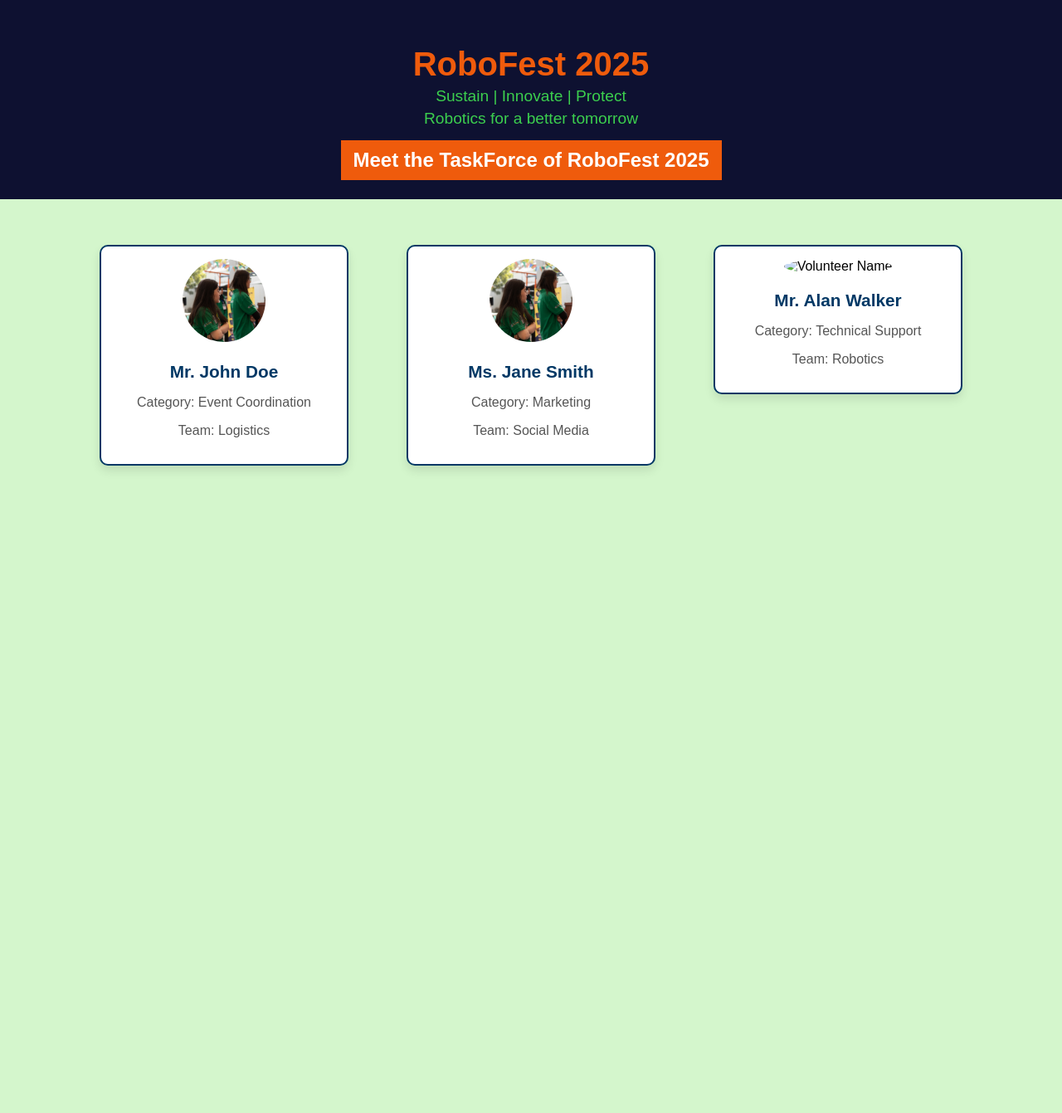
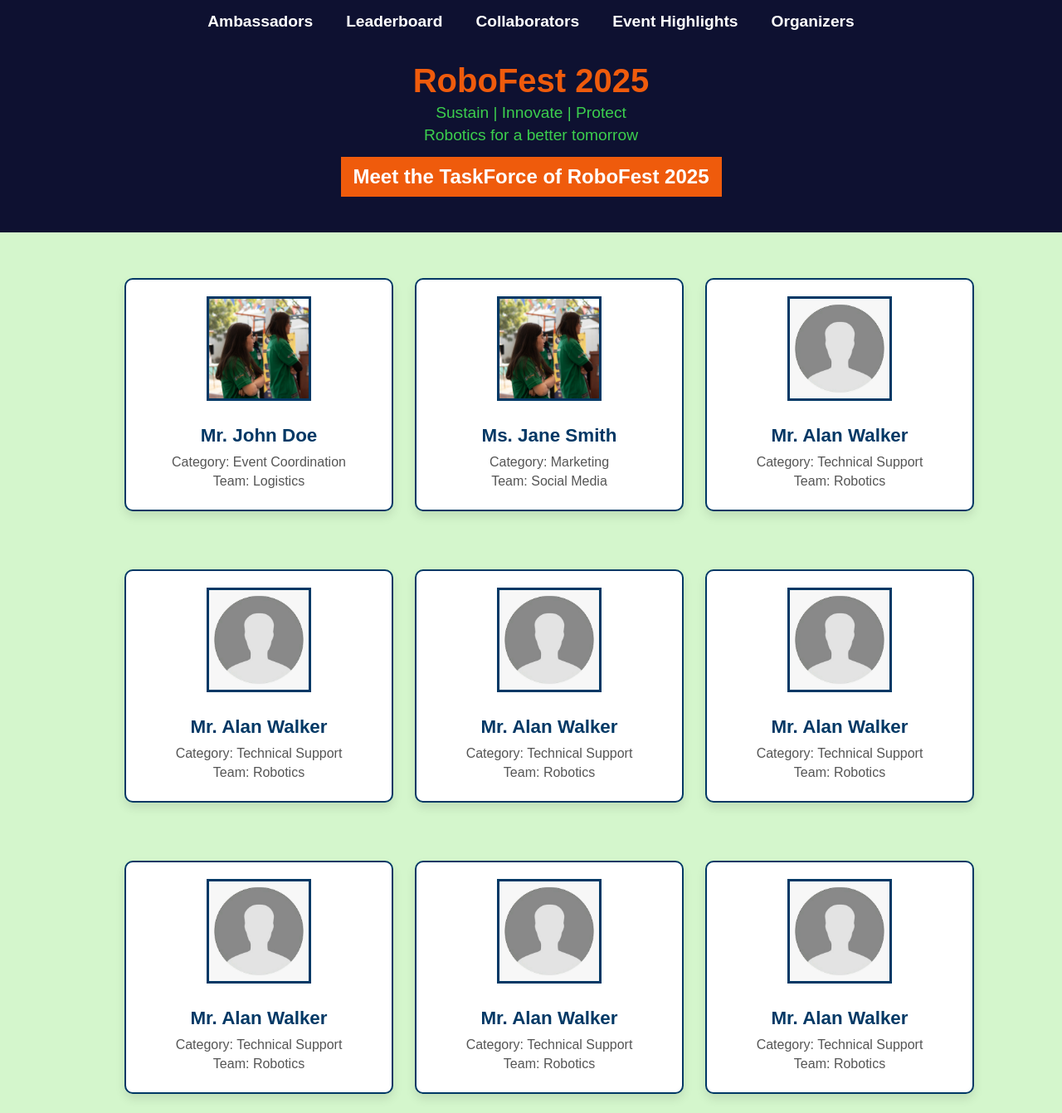
Before and after one commit to techticsclubpakistan/RoboFestVolunteers2025, a plain HTML site: page index.html in a window 1280 px wide. Shown: the top 1341 px of the page at 83% size. Before the commit the page ends 800 px from the top, so only its background shows below. Drawn offline with Linux system fonts and the light colour scheme.

Commit message:
Updated with navigation bar

```diff
--- a/index.html
+++ b/index.html
@@ -7,6 +7,17 @@
     <link rel="stylesheet" href="styles.css">
 </head>
 <body>
+    <!-- Navigation Bar -->
+    <nav class="navbar">
+        <ul class="navbar-list">
+            <li><a href="#ambassadors" class="navbar-link">Ambassadors</a></li>
+            <li><a href="#leaderboard" class="navbar-link">Leaderboard</a></li>
+            <li><a href="#collaborators" class="navbar-link">Collaborators</a></li>
+            <li><a href="#event-highlights" class="navbar-link">Event Highlights</a></li>
+            <li><a href="#organizers" class="navbar-link">Organizers</a></li>
+        </ul>
+    </nav>
+
     <!-- Header Section -->
     <header>
         <div class="text-section">
@@ -44,7 +55,136 @@
         <!-- TaskForce Block 3 -->
         <div class="taskforce-block">
             <div class="taskforce-card">
-                <img src="images/volunteer3.png" alt="Volunteer Name">
+                <img src="images/Empty.png" alt="Volunteer Name">
+                <h3>Mr. Alan Walker</h3>
+                <p>Category: Technical Support</p>
+                <p>Team: Robotics</p>
+            </div>
+        </div>
+
+        <!-- TaskForce Block 3 -->
+        <div class="taskforce-block">
+            <div class="taskforce-card">
+                <img src="images/Empty.png" alt="Volunteer Name">
+                <h3>Mr. Alan Walker</h3>
+                <p>Category: Technical Support</p>
+                <p>Team: Robotics</p>
+            </div>
+        </div>
+
+        <!-- TaskForce Block 3 -->
+        <div class="taskforce-block">
+            <div class="taskforce-card">
+                <img src="images/Empty.png" alt="Volunteer Name">
+                <h3>Mr. Alan Walker</h3>
+                <p>Category: Technical Support</p>
+                <p>Team: Robotics</p>
+            </div>
+        </div>
+
+        <!-- TaskForce Block 3 -->
+        <div class="taskforce-block">
+            <div class="taskforce-card">
+                <img src="images/Empty.png" alt="Volunteer Name">
+                <h3>Mr. Alan Walker</h3>
+                <p>Category: Technical Support</p>
+                <p>Team: Robotics</p>
+            </div>
+        </div>
+
+
+        <!-- TaskForce Block 3 -->
+        <div class="taskforce-block">
+            <div class="taskforce-card">
+                <img src="images/Empty.png" alt="Volunteer Name">
+                <h3>Mr. Alan Walker</h3>
+                <p>Category: Technical Support</p>
+                <p>Team: Robotics</p>
+            </div>
+        </div>
+
+
+        <!-- TaskForce Block 3 -->
+        <div class="taskforce-block">
+            <div class="taskforce-card">
+                <img src="images/Empty.png" alt="Volunteer Name">
+                <h3>Mr. Alan Walker</h3>
+                <p>Category: Technical Support</p>
+                <p>Team: Robotics</p>
+            </div>
+        </div>
+
+
+        <!-- TaskForce Block 3 -->
+        <div class="taskforce-block">
+            <div class="taskforce-card">
+                <img src="images/Empty.png" alt="Volunteer Name">
+                <h3>Mr. Alan Walker</h3>
+                <p>Category: Technical Support</p>
+                <p>Team: Robotics</p>
+            </div>
+        </div>
+
+
+        <!-- TaskForce Block 3 -->
+        <div class="taskforce-block">
+            <div class="taskforce-card">
+                <img src="images/Empty.png" alt="Volunteer Name">
+                <h3>Mr. Alan Walker</h3>
+                <p>Category: Technical Support</p>
+                <p>Team: Robotics</p>
+            </div>
+        </div>
+
+
+        <!-- TaskForce Block 3 -->
+        <div class="taskforce-block">
+            <div class="taskforce-card">
+                <img src="images/Empty.png" alt="Volunteer Name">
+                <h3>Mr. Alan Walker</h3>
+                <p>Category: Technical Support</p>
+                <p>Team: Robotics</p>
+            </div>
+        </div>
+
+
+        <!-- TaskForce Block 3 -->
+        <div class="taskforce-block">
+            <div class="taskforce-card">
+                <img src="images/Empty.png" alt="Volunteer Name">
+                <h3>Mr. Alan Walker</h3>
+                <p>Category: Technical Support</p>
+                <p>Team: Robotics</p>
+            </div>
+        </div>
+
+
+        <!-- TaskForce Block 3 -->
+        <div class="taskforce-block">
+            <div class="taskforce-card">
+                <img src="images/Empty.png" alt="Volunteer Name">
+                <h3>Mr. Alan Walker</h3>
+                <p>Category: Technical Support</p>
+                <p>Team: Robotics</p>
+            </div>
+        </div>
+
+
+        <!-- TaskForce Block 3 -->
+        <div class="taskforce-block">
+            <div class="taskforce-card">
+                <img src="images/Empty.png" alt="Volunteer Name">
+                <h3>Mr. Alan Walker</h3>
+                <p>Category: Technical Support</p>
+                <p>Team: Robotics</p>
+            </div>
+        </div>
+
+
+        <!-- TaskForce Block 3 -->
+        <div class="taskforce-block">
+            <div class="taskforce-card">
+                <img src="images/Empty.png" alt="Volunteer Name">
                 <h3>Mr. Alan Walker</h3>
                 <p>Category: Technical Support</p>
                 <p>Team: Robotics</p>
--- a/styles.css
+++ b/styles.css
@@ -7,11 +7,46 @@ body {
     text-align: center;
 }
 
+/* Navigation Bar Styling */
+.navbar {
+    background-color: #0e1131;
+    width: 100%;
+    padding: 15px 0;
+    position: fixed;
+    top: 0;
+    left: 0;
+    z-index: 1000; /* Ensure the navbar stays at the top */
+}
+
+.navbar-list {
+    list-style: none;
+    display: flex;
+    justify-content: center;
+    margin: 0;
+    padding: 0;
+}
+
+.navbar-list li {
+    margin: 0 20px;
+}
+
+.navbar-link {
+    text-decoration: none;
+    color: white;
+    font-size: 1.2em;
+    font-weight: bold;
+    transition: color 0.3s;
+}
+
+.navbar-link:hover {
+    color: #EF5B0C;  /* Hover color */
+}
+
 /* Header styling */
 header {
     background-color: #0e1131;
     color: white;
-    height: 30vh;
+    height: 35vh;  /* Increased height */
     display: flex;
     flex-direction: column;
     align-items: center;
@@ -67,38 +102,44 @@ header {
 .taskforce-block {
     margin: 15px;
     padding: 20px;
-    width: 300px;
+    width: 280px;
     text-align: center;
 }
 
 /* TaskForce Card Styling (ID Card Look) */
 .taskforce-card {
-    background-color: white;
-    padding: 15px;
+    background-color: #ffffff;
+    padding: 20px;
     border-radius: 10px;
     box-shadow: 0 6px 12px rgba(0, 0, 0, 0.1);
     transition: all 0.3s ease;
     text-align: center;
     border: 2px solid #003865;
+    width: 100%;
 }
 
+/* Styling for the photo to make it more ID card-like (Square style) */
 .taskforce-card img {
-    width: 100px;
-    height: 100px;
+    width: 120px;
+    height: 120px;
     object-fit: cover;
-    border-radius: 50%;
     margin-bottom: 15px;
+    border: 3px solid #003865;  /* Border around photo */
 }
 
+/* Name styling */
 .taskforce-card h3 {
-    font-size: 1.3em;
+    font-size: 1.4em;
     color: #003865;
-    margin: 5px 0;
+    font-weight: bold;
+    margin: 10px 0;
 }
 
+/* Details styling */
 .taskforce-card p {
     font-size: 1em;
     color: #555;
+    margin: 5px 0;
 }
 
 /* Hover effect for TaskForce card */
```
Also changed, not shown: images/Empty.png (added).
